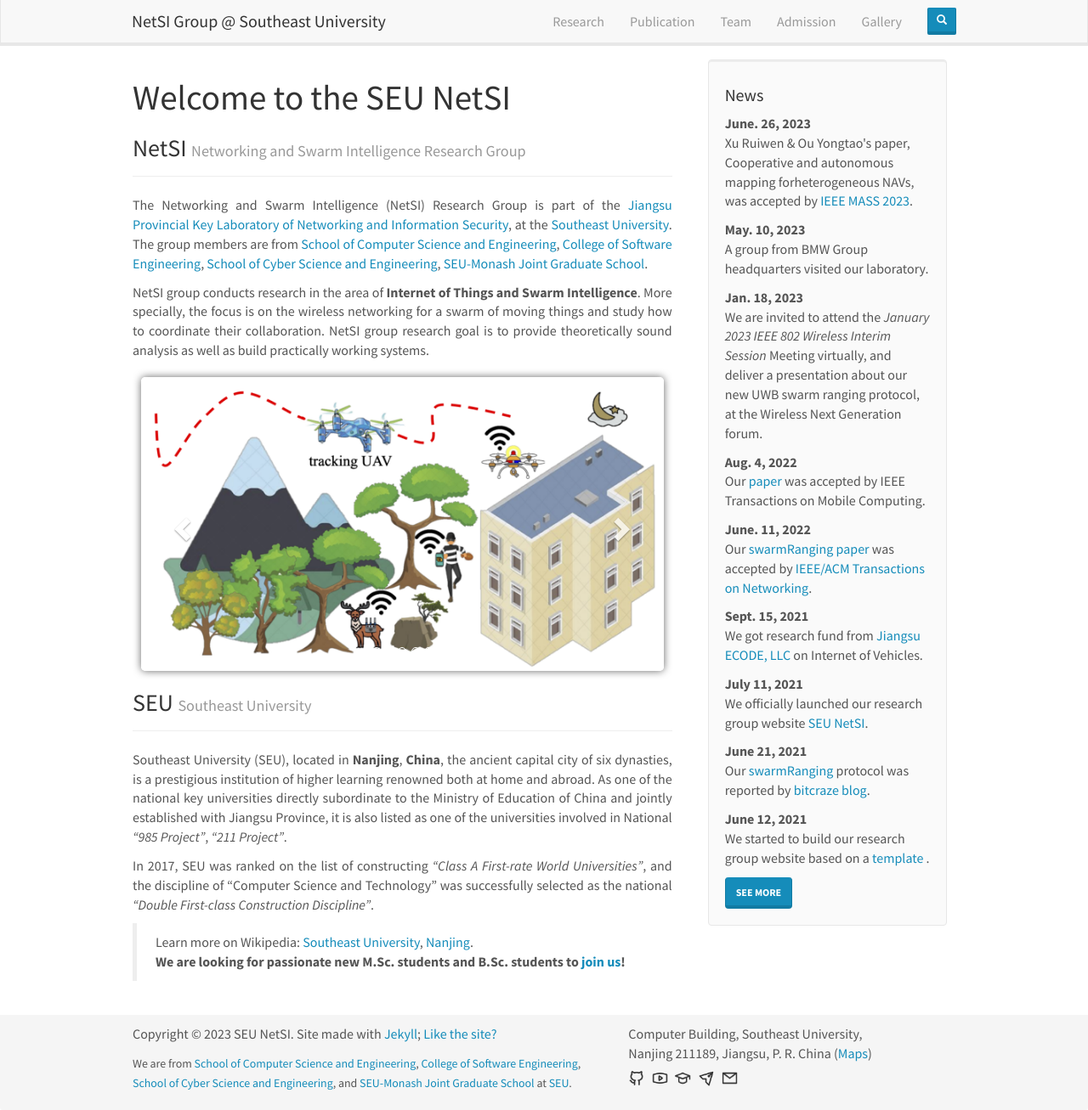
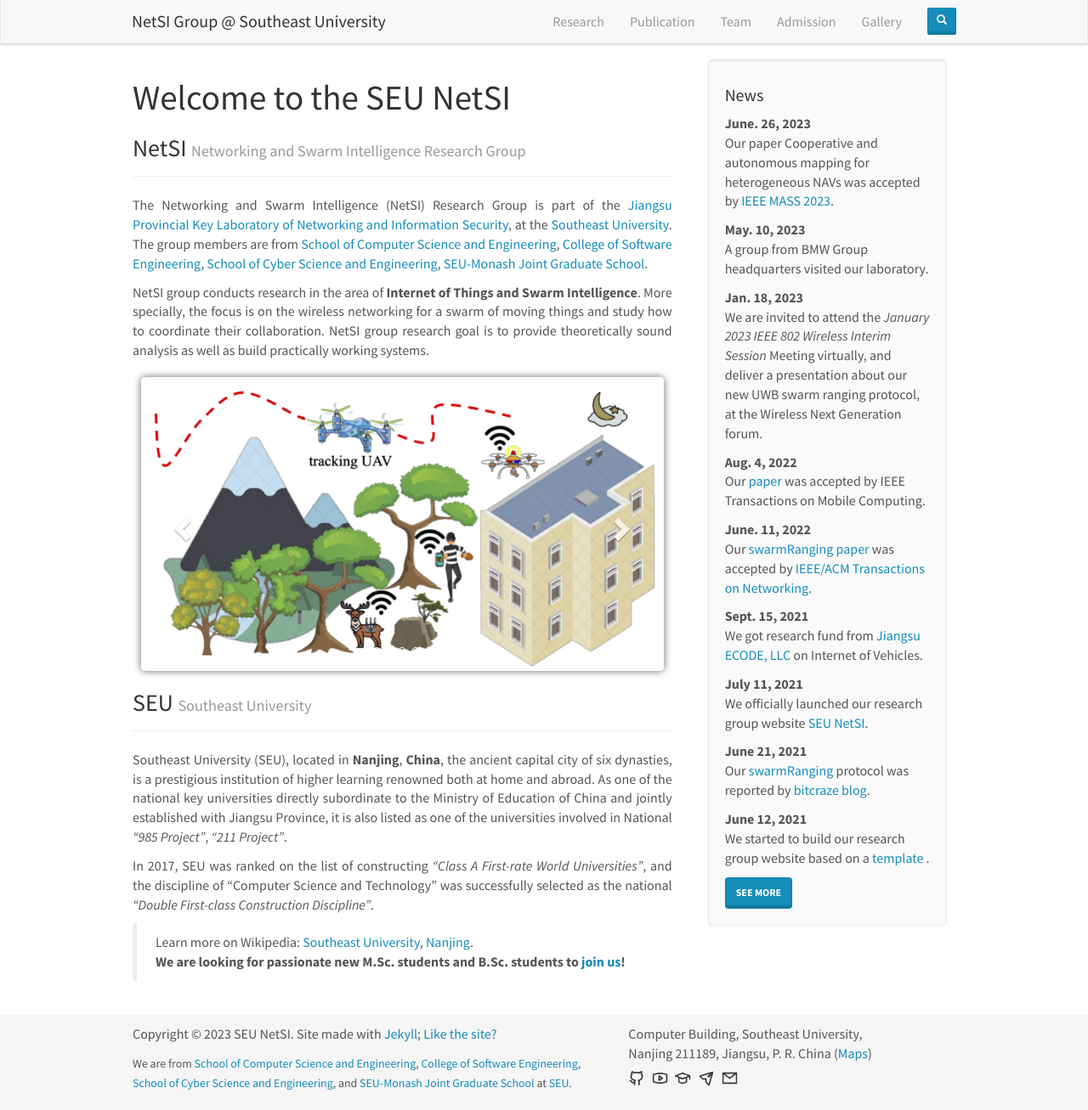
Before and after one commit to SEU-NetSI/seu-netsi.github.io, a Jekyll site: the page built from _pages/home.md, in a window 1280 px wide and 1307 px high. Shown: the whole window at 85% size. Built offline with Jekyll 4.4.1, drawn with Linux system fonts in a browser that asks for light colours; nearby versions of some CDN libraries.

Commit message:
Update news.yml

```diff
--- a/_data/news.yml
+++ b/_data/news.yml
@@ -1,5 +1,5 @@
 - date: June. 26, 2023
-  headline: "Xu Ruiwen & Ou Yongtao's paper, Cooperative and autonomous mapping forheterogeneous NAVs, was accepted by <a href='https://ieeemass2023.github.io/ieeemass2023/' target='_blank'>IEEE MASS 2023</a>."
+  headline: "Our paper Cooperative and autonomous mapping for heterogeneous NAVs was accepted by <a href='https://ieeemass2023.github.io/ieeemass2023/' target='_blank'>IEEE MASS 2023</a>."
 
 - date: May. 10, 2023
   headline: "A group from BMW Group headquarters visited our laboratory."
```
